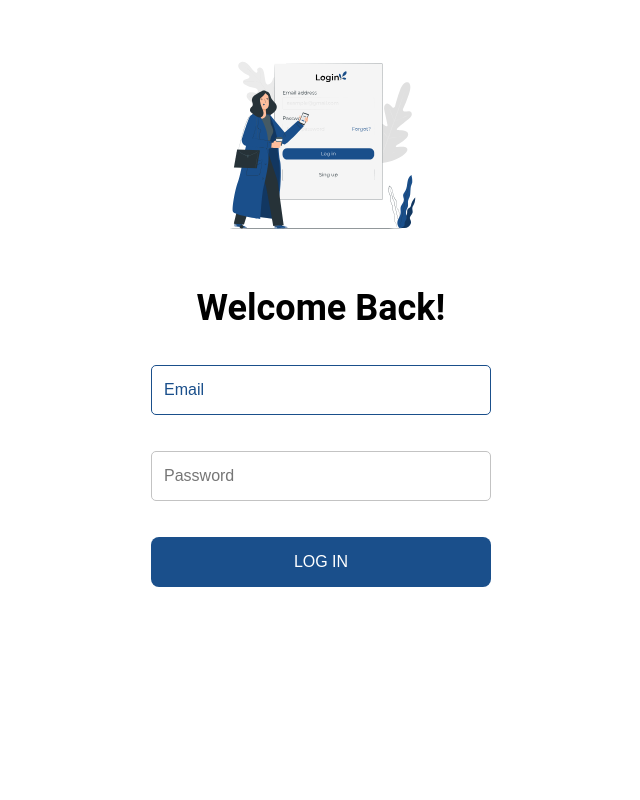
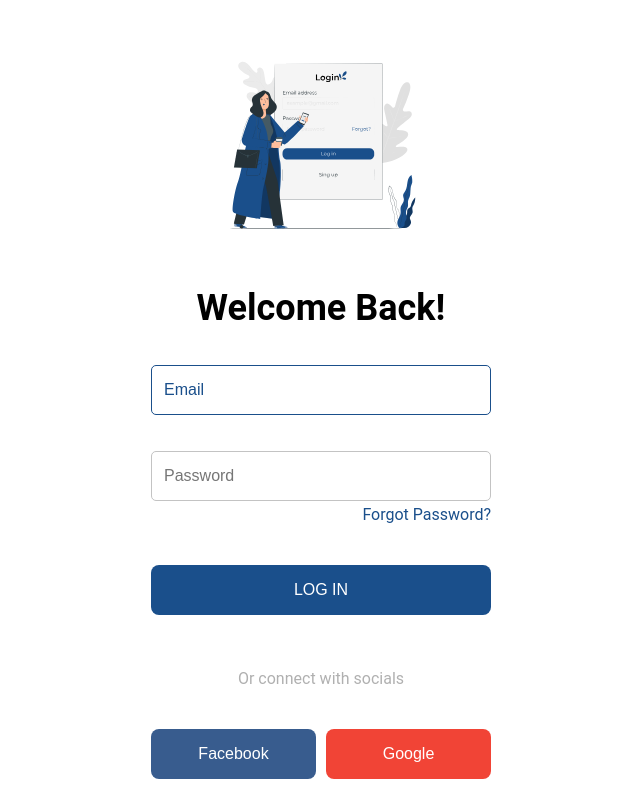
Before and after one commit to nichita000/railsware-test-task, a React (Create React App) app: page /login in a window 1280 px wide. Shown: the whole page, without its empty margins (319-959 px from the left). Built offline with nearby package versions, Linux system fonts and the light colour scheme.

Commit message:
Finished with Login page.

```diff
--- a/src/components/content/Typography/index.tsx
+++ b/src/components/content/Typography/index.tsx
@@ -19,6 +19,7 @@ const Typography = styled.span<TypographyProps>`
   `}
 
   ${props => props.link && css`
+    text-decoration: none;
     color: ${props => mapToThemeColors(props.theme).typography.linkColor};
     line-height: ${props => mapToThemeSizes(props.theme).font.md}px;
     cursor: pointer;
--- a/src/pages/Login/LoginForm.tsx
+++ b/src/pages/Login/LoginForm.tsx
@@ -1,6 +1,8 @@
 import { useFormik } from 'formik';
 import styled from 'styled-components';
+import { Link } from 'react-router-dom';
 import Box from '../../components/content/Box';
+import Typography from '../../components/content/Typography';
 import Button from '../../components/inputs/Button';
 import TextField from '../../components/inputs/TextField';
 import LoginFormComponent, { LoginFormValues } from './LoginForm.types';
@@ -36,6 +38,12 @@ const LoginForm: LoginFormComponent = ({
           value={form.values.password}
           onChange={form.handleChange}
         />
+
+        <ForgotPasswordLinkContainer>
+          <Typography link as={Link} to="forgot-password">
+            Forgot Password?
+          </Typography>
+        </ForgotPasswordLinkContainer>
       </Box>
 
       <Button>LOG IN</Button>
@@ -49,4 +57,10 @@ const LoginFormContainer = styled.form`
   align-items: center;
 `;
 
+const ForgotPasswordLinkContainer = styled.div`
+  width: ${props => props.theme.sizes.common.fullWidth};
+  display: flex;
+  justify-content: flex-end;
+`;
+
 export default LoginForm;
--- a/src/pages/Login/index.tsx
+++ b/src/pages/Login/index.tsx
@@ -1,11 +1,17 @@
-import styled from 'styled-components';
+import { useContext } from 'react';
+import styled, { ThemeContext } from 'styled-components';
 import LoginIllustration from '../../assets/images/login-illustration.svg';
 import Box from '../../components/content/Box';
 import Typography from '../../components/content/Typography';
+import Button from '../../components/inputs/Button';
+import Theme from '../../theme/Theme.types';
 import LoginForm from './LoginForm';
 import { LoginFormValues } from './LoginForm.types';
 
 const Login = () => {
+  const theme = useContext<Theme>(ThemeContext);
+  const themeButtonColors = theme.colors.button;
+
   const handleSubmit = (values: LoginFormValues) => console.table(values);
 
   return (
@@ -22,6 +28,23 @@ const Login = () => {
       </Box>
 
       <LoginForm onSubmit={handleSubmit} />
+
+      <Box pt="lg" pb="md">
+        <Typography hint>
+          Or connect with socials
+        </Typography>
+      </Box>
+
+      <SocialButtonsContainer>
+        <Button size="md" color={themeButtonColors.backgroundFacebook}>
+          Facebook
+        </Button>
+
+        <Button size="md" color={themeButtonColors.backgroundGoogle}>
+          Google
+        </Button>
+      </SocialButtonsContainer>
+
     </LoginContainer>
   );
 };
@@ -33,4 +56,10 @@ const LoginContainer = styled.div`
   align-items: center;
 `;
 
+const SocialButtonsContainer = styled.div`
+  width: ${props => props.theme.sizes.common.fullWidth};
+  display: flex;
+  justify-content: space-between;
+`;
+
 export default Login;
--- a/src/theme/Theme.types.ts
+++ b/src/theme/Theme.types.ts
@@ -6,6 +6,9 @@ type Theme = {
 };
 
 export type ThemeSizes = {
+  common: {
+    fullWidth: string,
+  },
   spacings: Omit<ResponsiveSizes<number>, 'sm'>,
   container: number,
   textField: Omit<ResponsiveSizes<number>, 'sm'>,
--- a/src/theme/index.ts
+++ b/src/theme/index.ts
@@ -27,6 +27,9 @@ const colors: ThemeColors = {
 };
 
 const sizes: ThemeSizes = {
+  common: {
+    fullWidth: '100%',
+  },
   spacings: {
     md: 36,
     lg: 50,
```
